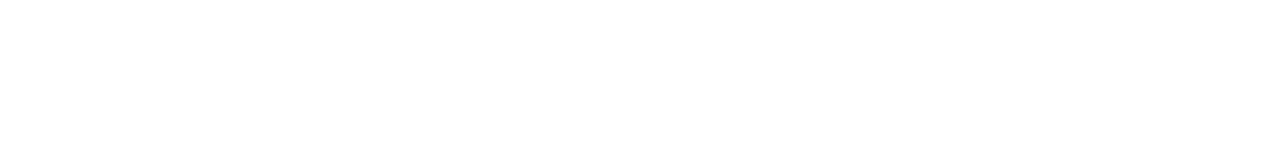
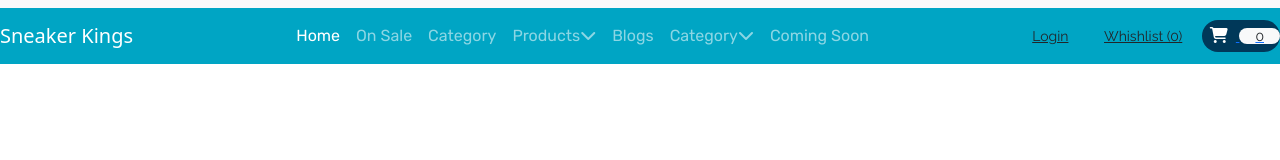
Before and after one commit to Abel-kabeya/Sneaker-Kings, a website: page index.html in a window 1280 px wide. Drawn offline with nearby package versions, Linux system fonts and the light colour scheme; a web font is replaced by a local one.

Commit message:
Primary Navbar added

```diff
--- a/index.html
+++ b/index.html
@@ -2,26 +2,104 @@
 <html lang="en">
 <head>
     <meta charset="UTF-8">
-    <meta name="viewport" content="width=device-width, user-scalable=no, initial-scale=1.0, maximum-scale=1.0, minimum-scale=1.0">
+    <meta name="viewport"
+          content="width=device-width, user-scalable=no, initial-scale=1.0, maximum-scale=1.0, minimum-scale=1.0">
     <meta http-equiv="X-UA-Compatible" content="ie=edge">
     <title>Sneaker Kings</title>
 
     <!-- Bootstrap CDN -->
-    <link href="https://cdn.jsdelivr.net/npm/bootstrap@5.3.3/dist/css/bootstrap.min.css" rel="stylesheet" integrity="sha384-QWTKZyjpPEjISv5WaRU9OFeRpok6YctnYmDr5pNlyT2bRjXh0JMhjY6hW+ALEwIH" crossorigin="anonymous">
+    <link href="https://cdn.jsdelivr.net/npm/bootstrap@5.3.3/dist/css/bootstrap.min.css" rel="stylesheet"
+          integrity="sha384-QWTKZyjpPEjISv5WaRU9OFeRpok6YctnYmDr5pNlyT2bRjXh0JMhjY6hW+ALEwIH" crossorigin="anonymous">
 
     <!-- Owl-carousel -->
-    <link rel="stylesheet" href="https://cdnjs.cloudflare.com/ajax/libs/OwlCarousel2/2.3.4/assets/owl.carousel.min.css" integrity="sha512-tS3S5qG0BlhnQROyJXvNjeEM4UpMXHrQfTGmbQ1gKmelCxlSEBUaxhRBj/EFTzpbP4RVSrpEikbmdJobCvhE3g==" crossorigin="anonymous" referrerpolicy="no-referrer" />
-    <link rel="stylesheet" href="https://cdnjs.cloudflare.com/ajax/libs/OwlCarousel2/2.3.4/assets/owl.theme.default.min.css" integrity="sha512-sMXtMNL1zRzolHYKEujM2AqCLUR9F2C4/05cdbxjjLSRvMQIciEPCQZo++nk7go3BtSuK9kfa/s+a4f4i5pLkw==" crossorigin="anonymous" referrerpolicy="no-referrer" />
+    <link rel="stylesheet"
+          href="https://cdnjs.cloudflare.com/ajax/libs/OwlCarousel2/2.3.4/assets/owl.carousel.min.css"
+          integrity="sha512-tS3S5qG0BlhnQROyJXvNjeEM4UpMXHrQfTGmbQ1gKmelCxlSEBUaxhRBj/EFTzpbP4RVSrpEikbmdJobCvhE3g=="
+          crossorigin="anonymous" referrerpolicy="no-referrer"/>
+    <link rel="stylesheet"
+          href="https://cdnjs.cloudflare.com/ajax/libs/OwlCarousel2/2.3.4/assets/owl.theme.default.min.css"
+          integrity="sha512-sMXtMNL1zRzolHYKEujM2AqCLUR9F2C4/05cdbxjjLSRvMQIciEPCQZo++nk7go3BtSuK9kfa/s+a4f4i5pLkw=="
+          crossorigin="anonymous" referrerpolicy="no-referrer"/>
 
     <!-- font awesome icons -->
-    <link rel="stylesheet" href="https://cdnjs.cloudflare.com/ajax/libs/font-awesome/6.5.2/css/all.min.css" integrity="sha512-SnH5WK+bZxgPHs44uWIX+LLJAJ9/2PkPKZ5QiAj6Ta86w+fsb2TkcmfRyVX3pBnMFcV7oQPJkl9QevSCWr3W6A==" crossorigin="anonymous" referrerpolicy="no-referrer" />
+    <link rel="stylesheet" href="https://cdnjs.cloudflare.com/ajax/libs/font-awesome/6.5.2/css/all.min.css"
+          integrity="sha512-SnH5WK+bZxgPHs44uWIX+LLJAJ9/2PkPKZ5QiAj6Ta86w+fsb2TkcmfRyVX3pBnMFcV7oQPJkl9QevSCWr3W6A=="
+          crossorigin="anonymous" referrerpolicy="no-referrer"/>
 
     <!-- Custom CSS file -->
     <link rel="stylesheet" href="style.css">
 </head>
 <body>
 
+    <!--Header Section Start-->
+    <header id="header">
+        <div class="strip d-flex justify-content-between px-4 py-1 bg-light">
+<!--            <p class="font-rale font-size-12 text-black-50 m-0">Jordan Calderon 430-985 Eleifend St. Duluth Washington 92611 (427) 930-5255</p>-->
+<!--            <div class="font-rale font-size-14">-->
+<!--                <a href="#" class="px-3 border-right border-left text-dark">Login</a>-->
+<!--                <a href="#" class="px-3 border-right text-dark">Whishlist (0)</a>-->
+<!--            </div>-->
+        </div>
 
-<script src="https://cdn.jsdelivr.net/npm/bootstrap@5.3.3/dist/js/bootstrap.bundle.min.js" integrity="sha384-YvpcrYf0tY3lHB60NNkmXc5s9fDVZLESaAA55NDzOxhy9GkcIdslK1eN7N6jIeHz" crossorigin="anonymous"></script>
+    <!--Primary Navbar Start-->
+        <nav class="navbar navbar-expand-lg navbar-dark color-second-bg">
+                <a class="navbar-brand" href="#">Sneaker Kings</a>
+                <button class="navbar-toggler" type="button" data-bs-toggle="collapse" data-bs-target="#navbarNav" aria-controls="navbarNav" aria-expanded="false" aria-label="Toggle navigation">
+                    <span class="navbar-toggler-icon"></span>
+                </button>
+                <div class="collapse navbar-collapse" id="navbarNav">
+                    <ul class="navbar-nav m-auto font-rubik">
+                        <li class="nav-item">
+                            <a class="nav-link active" aria-current="page" href="#">Home</a>
+                        </li>
+                        <li class="nav-item">
+                            <a class="nav-link" href="#">On Sale</a>
+                        </li>
+                        <li class="nav-item">
+                            <a class="nav-link" href="#">Category</a>
+                        </li>
+                        <li class="nav-item">
+                            <a class="nav-link" href="#">Products<i class="fas fa-chevron-down"></i></a>
+                        </li>
+                        <li class="nav-item">
+                            <a class="nav-link" href="#">Blogs</a>
+                        </li>
+                        <li class="nav-item">
+                            <a class="nav-link" href="#">Category<i class="fas fa-chevron-down"></i></a>
+                        </li>
+                        <li class="nav-item">
+                            <a class="nav-link" href="#">Coming Soon</a>
+                        </li>
+                    </ul>
+                    <form action="#" class="font-size-14 font-rale">
+                        <a href="#" class="px-3 border-right border-left text-dark">Login</a>
+                        <a href="#" class="px-3 border-right text-dark">Whishlist (0)</a>
+                        <a href="#" class="py-2 rounded-pill color-primary-bg">
+                            <span class="font-size-16 px-2 text-white"><i class="fas fa-shopping-cart"></i></span>
+                            <span class="px-3 rounded-pill text-dark bg-light">0</span>
+                        </a>
+                    </form>
+                </div>
+        </nav>
+    <!--Primary Navbar End-->
+
+    </header>
+    <!--Header Section End-->
+
+    <!--Main Section Start-->
+    <main>
+
+    </main>
+    <!--Main Section End-->
+
+    <!--Footer Section Start-->
+    <footer>
+
+    </footer>
+    <!--Footer Section End-->
+
+<script src="https://cdn.jsdelivr.net/npm/bootstrap@5.3.3/dist/js/bootstrap.bundle.min.js"
+        integrity="sha384-YvpcrYf0tY3lHB60NNkmXc5s9fDVZLESaAA55NDzOxhy9GkcIdslK1eN7N6jIeHz"
+        crossorigin="anonymous"></script>
 </body>
 </html>
--- /dev/null
+++ b/sass/include/color.scss
@@ -0,0 +1,24 @@
+/* Color Template  */
+.color-primary{
+  color: $color-primary;
+}
+
+.color-primary-bg{
+  background: $color-primary;
+}
+
+.color-second{
+  color: $color-second;
+}
+
+.color-second-bg{
+  background: $color-second;
+}
+
+.color-yellow{
+  color: $color-yellow;
+}
+
+.color-yellow-bg{
+  background: $color-yellow;
+}
--- /dev/null
+++ b/sass/include/typography.scss
@@ -0,0 +1,28 @@
+/* typography classes */
+.font-baloo{
+  font-family: $font-baloo;
+}
+
+.font-rale{
+  font-family: $font-raleway;
+}
+
+.font-rubik{
+  font-family: $font-rubik;
+}
+
+.font-size-12{
+  font-size: 12px;
+}
+
+.font-size-14{
+  font-size: 14px;
+}
+
+.font-size-16{
+  font-size: 16px;
+}
+
+.font-size-20{
+  font-size: 20px;
+}
--- a/sass/style.scss
+++ b/sass/style.scss
@@ -3,3 +3,5 @@
 /* Sass Template */
 @import 'include/variables.scss';
 @import 'include/global.scss';
+@import 'include/typography.scss';
+@import 'include/color.scss';
```
Also changed, not shown: style.css, 1 other file.
